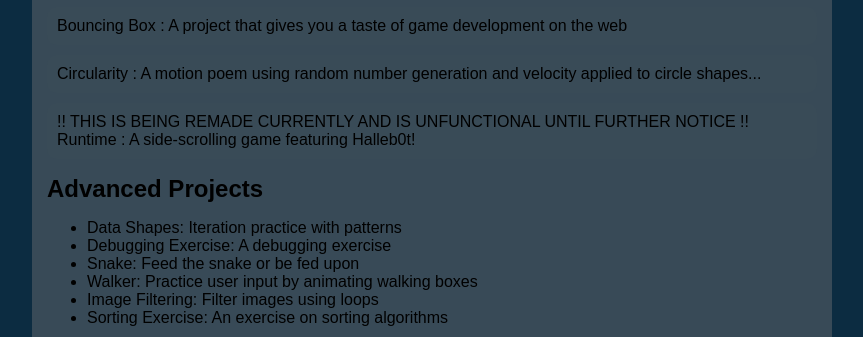
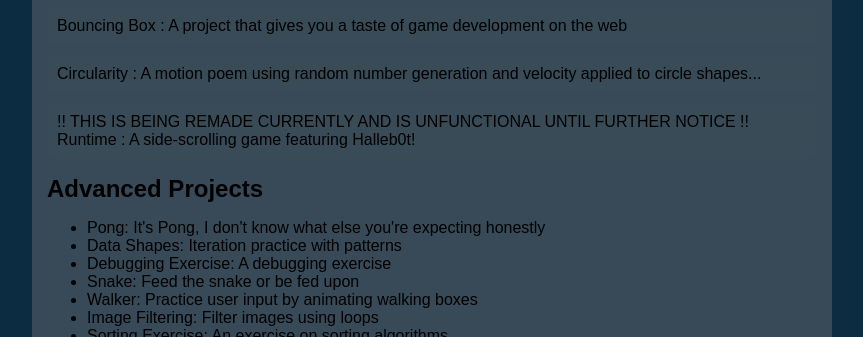
Before and after one commit to marissadreyfus/marissadreyfus.github.io, a plain HTML site: page portfolio.html in a window 1280 px wide. Shown: the part 197-534 px from the top of the page, without its empty margins (208-1071 px from the left). Drawn offline with Linux system fonts and the light colour scheme.

Commit message:
...i forgot to add it to the portfolio whoops

```diff
--- a/portfolio.html
+++ b/portfolio.html
@@ -125,6 +125,7 @@
                     </ul>
                     <h2>Advanced Projects</h2>
                     <ul id ="portfolio">
+                        <li><a href="asd-projects/pong">Pong: It's Pong, I don't know what else you're expecting honestly</a></li>
                         <li><a href="asd-projects/data-shapes"> Data Shapes: Iteration practice with patterns</a></li>
                         <li><a href="asd-projects/debugging-exercise"> Debugging Exercise: A debugging exercise</a></li>
                         <li><a href="asd-projects/snake">Snake: Feed the snake or be fed upon</a></li>
```
